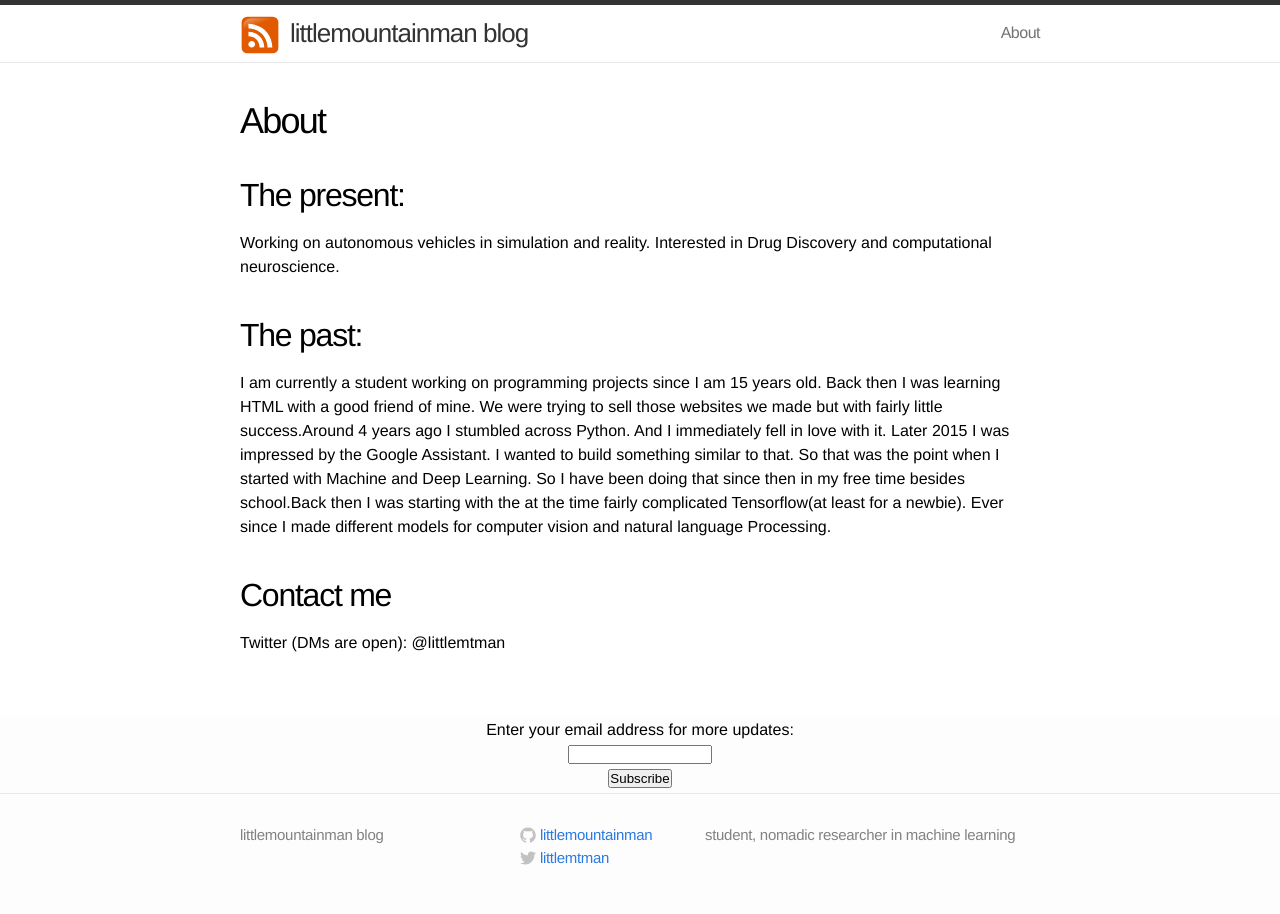
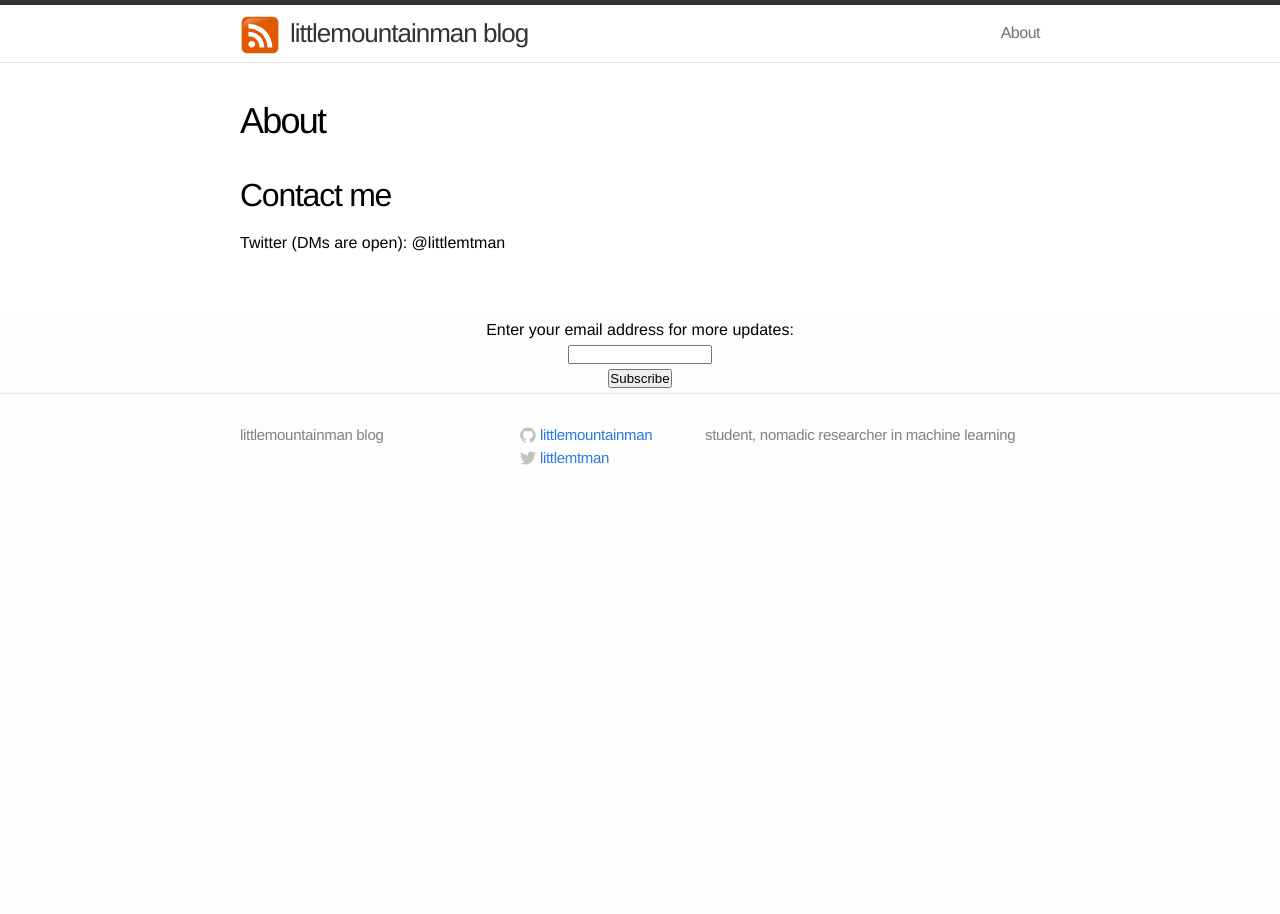
Before and after one commit to littlemountainman/littlemountainman.github.io, a Jekyll site: the page built from about.md, in a window 1280 px wide. Built offline with Jekyll 4.4.1, drawn with Linux system fonts in a browser that asks for light colours.

Commit message:
Update about.md

```diff
--- a/about.md
+++ b/about.md
@@ -4,12 +4,6 @@ title: About
 permalink: /about/
 ---
 
-## The present:
-Working on autonomous vehicles in simulation and reality. Interested in Drug Discovery and computational neuroscience.
-
-## The past:
-I am currently a student working on programming projects since I am 15 years old. Back then I was learning HTML with a good friend of mine. We were trying to sell those websites we made but with fairly little success.Around 4 years ago I stumbled across Python. And I immediately fell in love with it. Later 2015 I was impressed by the Google Assistant. I wanted to build something similar to that. So that was the point when I started with Machine and Deep Learning.
-So I have been doing that since then in my free time besides school.Back then I was starting with the at the time fairly complicated Tensorflow(at least for a newbie). Ever since I made different models for computer vision and natural language Processing.
 
 ## Contact me
 
```
